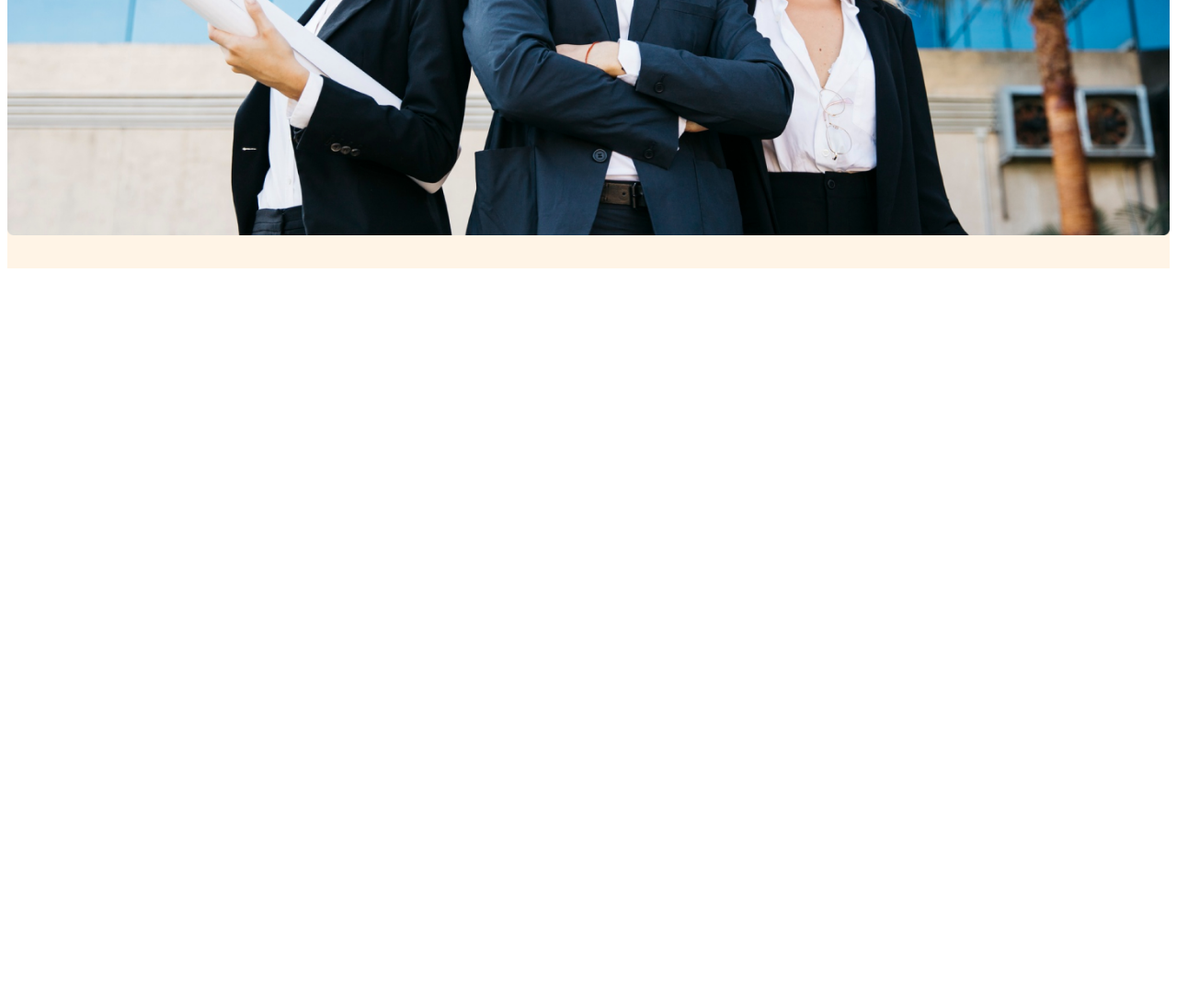
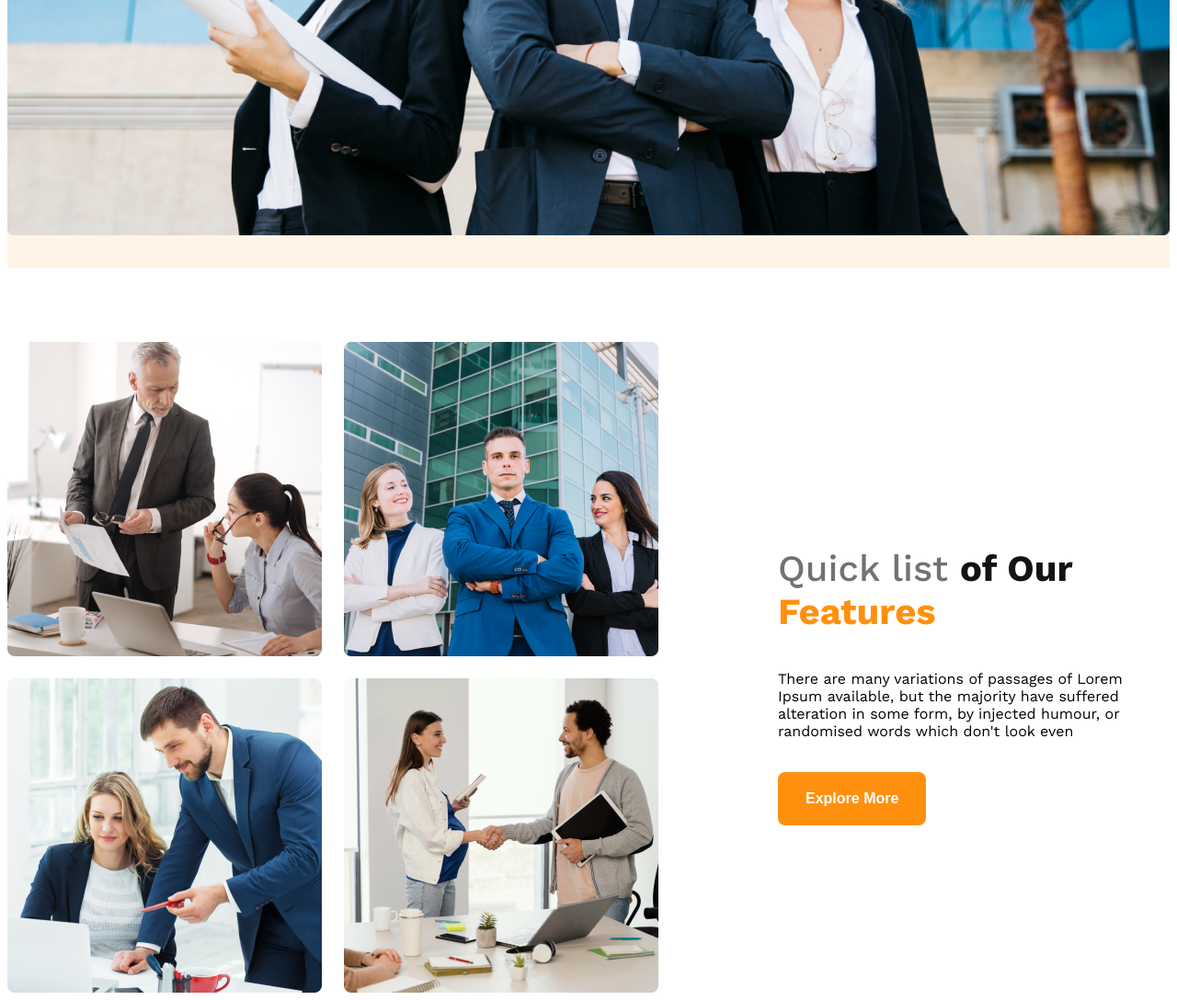
Before and after one commit to ARAFATH-SH/G3-Architects, a plain HTML site: page index.html in a window 1280 px wide. Shown: the part 901-1989 px from the top of the page at 92% size. Before the commit the page ends 1201 px from the top, so only its background shows below. Drawn offline with nearby package versions, Linux system fonts and the light colour scheme.

Commit message:
completed team-feature section

```diff
--- a/index.html
+++ b/index.html
@@ -29,7 +29,20 @@
 
     </header>
     <main>
-
+        <section class="teams">
+            <div class="team-image-container">
+                <img src="images/team1.png" alt="">
+                <img src="images/team2.png" alt="">
+                <img src="images/team3.png" alt="">
+                <img src="images/team4.png" alt="">
+            </div>
+            <div class="features">
+                <h3 class="feature-title"><span class="dark3">Quick list</span> <span id="dark1">of Our</span> <span id="orange">Features</span></h3>
+                <p class="feature-description">There are many variations of passages of Lorem Ipsum available, but the majority have
+                suffered alteration in some form, by injected humour, or randomised words which don't look even</p>
+                <button class="primary-btn">Explore More</button>
+            </div>
+        </section>
     </main>
     <footer>
 
--- a/style/G3.css
+++ b/style/G3.css
@@ -7,6 +7,14 @@
 }
 .dark3{
     color: #727272;
+}
+#dark1{
+    color: #131313;
+    font-weight: 700;
+}
+#orange{
+    color: #FF900E;
+    font-weight: 700;
 }
 .work-sans-font {
     font-family: "Work Sans", serif;
@@ -68,9 +76,52 @@
     width: 100%;
 }
 
+main{
+    max-width: 1440px;
+    margin: 0px auto;
+}
+main > section{
+    margin-top: 80px;
+}
+.team-image-container{
+    display: grid;
+    grid-template-columns: repeat(2, 1fr);
+    gap: 1.5rem;
+}
+.teams{
+    display: flex;
+    align-items: center;
+}
+.features{
+    margin-left: 130px;
+    max-width: 530px;
+}
+.feature-title{
+    font-size: 2.5rem;
+    font-weight: 500;
+    max-width: 400px;
+}
+.feature-description{
+    margin-bottom: 35px;
+}
 /* responsive */
-@media screen and (max-width: 572px){
-    .nav-bar, .nav-links{
+@media screen and (max-width: 576px){
+    .nav-bar, .nav-links, .teams{
         flex-direction: column;
     }
+    .team-image-container{
+        grid-template-columns: 1fr;
+    }
+    .features{
+        margin-left: 20px;
+    }
 }
+
+@media screen and (min-width: 576px) and (max-width: 992px){
+    .teams{
+        flex-direction: column;
+    }
+    .features{
+        margin: 50px auto;
+    }
+}
```
